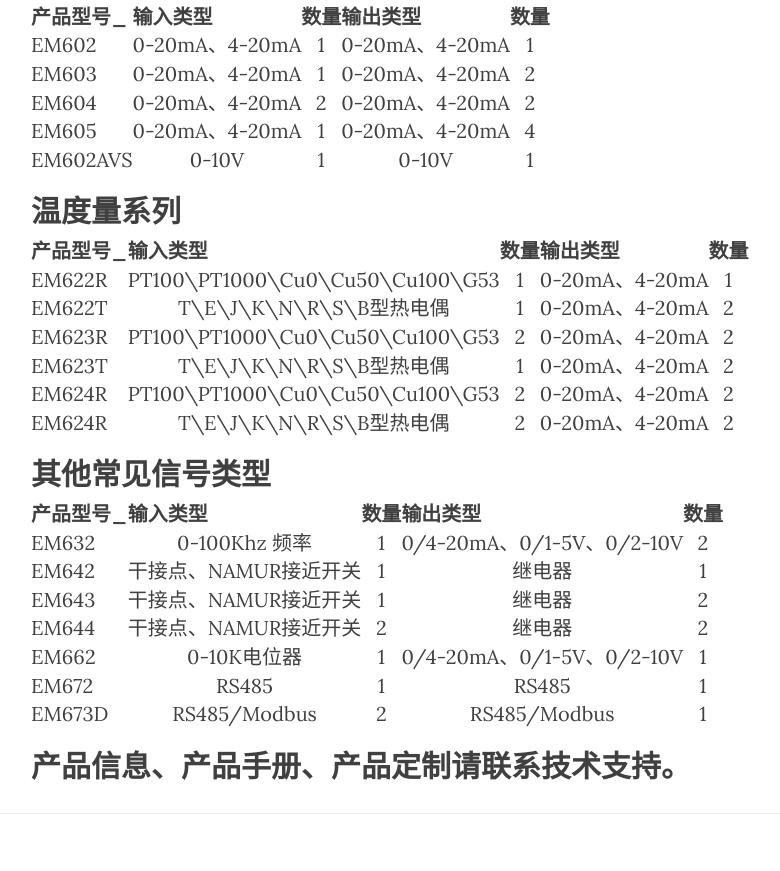
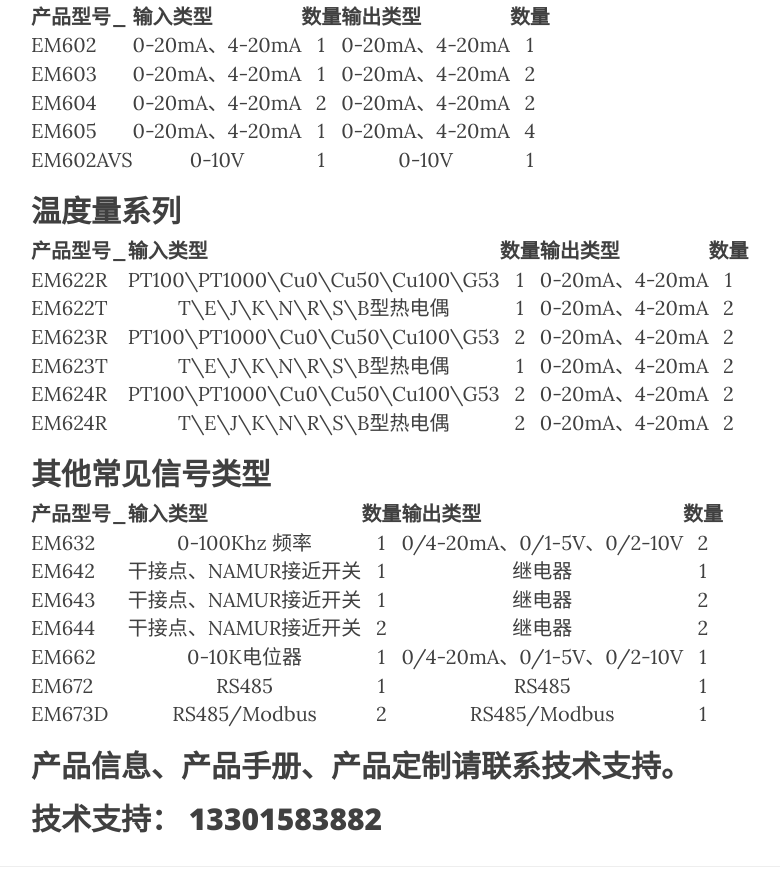
Before and after one commit to NanjingEmall/NanjingEmall.github.io, a plain HTML site: page 2023/06/10/EM600/index.html in a window 1280 px wide. Shown: the part 809-1680 px from the top of the page, without its empty margins (234-1014 px from the left). Drawn offline with nearby package versions, Linux system fonts and the light colour scheme.

Commit message:
Site updated: 2023-07-05 20:50:49

```diff
--- a/2023/06/10/EM600/index.html
+++ b/2023/06/10/EM600/index.html
@@ -361,7 +361,7 @@
 <td align="center">1</td>
 </tr>
 </tbody></table>
-<h2 id="产品信息、产品手册、产品定制请联系技术支持。"><a href="#产品信息、产品手册、产品定制请联系技术支持。" class="headerlink" title="产品信息、产品手册、产品定制请联系技术支持。"></a>产品信息、产品手册、产品定制请联系技术支持。</h2>
+<h2 id="产品信息、产品手册、产品定制请联系技术支持。"><a href="#产品信息、产品手册、产品定制请联系技术支持。" class="headerlink" title="产品信息、产品手册、产品定制请联系技术支持。"></a>产品信息、产品手册、产品定制请联系技术支持。</h2><h2 id="技术支持：-13301583882"><a href="#技术支持：-13301583882" class="headerlink" title="技术支持： 13301583882"></a>技术支持： 13301583882</h2>
 
 
             </div>
```
Also changed, not shown: 2023/06/11/EM2000/index.html (+1 -1 lines), 2023/06/11/EM3000/index.html (+1 -1 lines).
